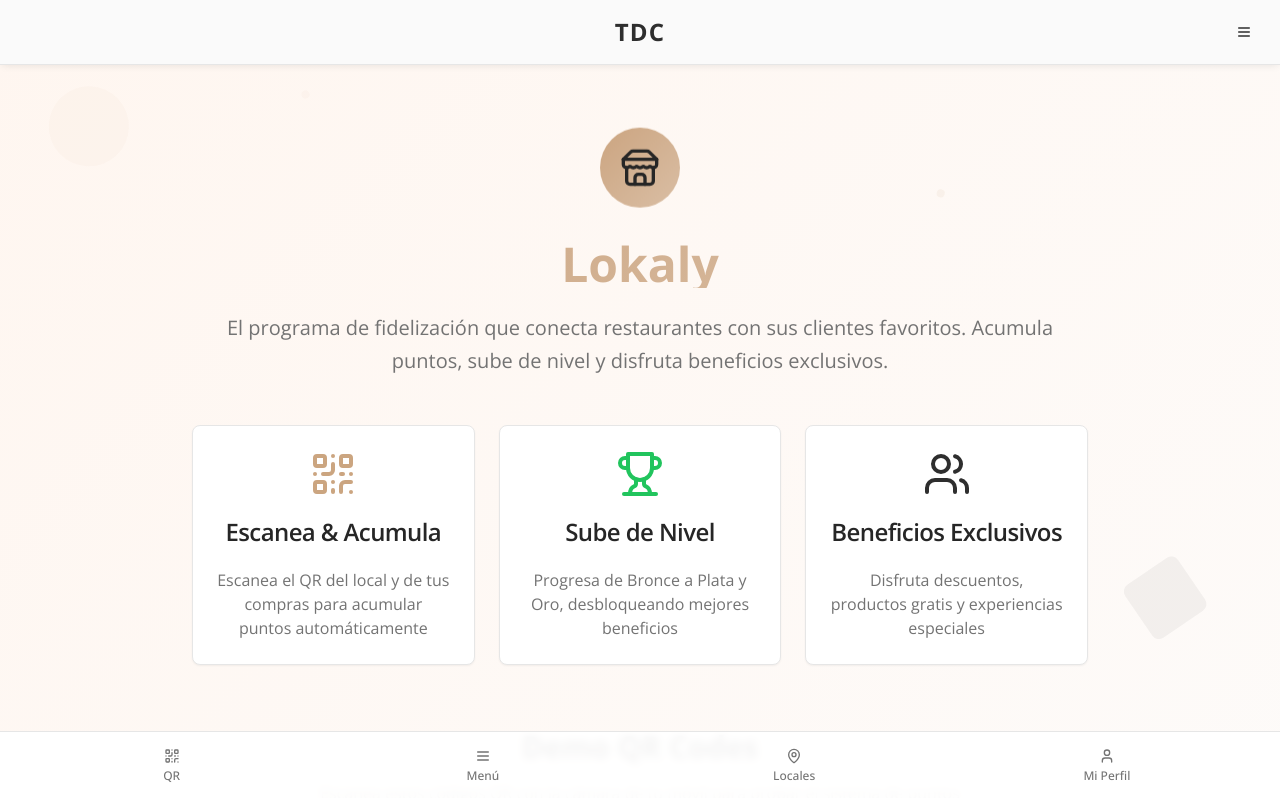
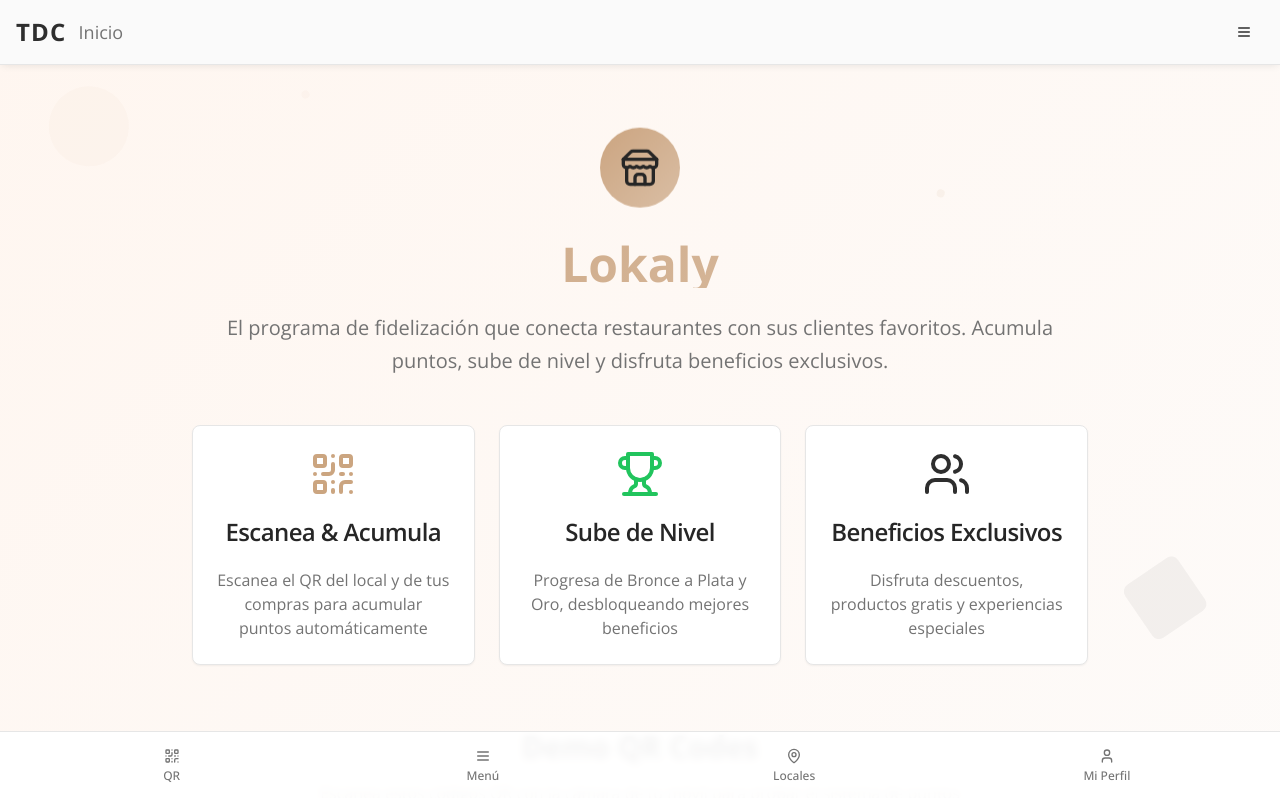
Before and after one commit to nicodeangelis/lokaly_cliente, a React (Vite) app: page / in a window 1280 px wide. Shown: the top 798 px of the page. Built offline with nearby package versions, Linux system fonts and the light colour scheme.

Commit message:
Align logo and add route
Move the logo to the left and display the current route next to it. For example, if the user is on the Menu page, it will show "LOGO Menu".

```diff
--- a/src/components/TopNavigation.tsx
+++ b/src/components/TopNavigation.tsx
@@ -1,19 +1,50 @@
 import { Menu } from 'lucide-react';
 import { Button } from '@/components/ui/button';
+import { useLocation } from 'react-router-dom';
 
 export function TopNavigation() {
+  const location = useLocation();
+
+  const getPageName = () => {
+    const path = location.pathname;
+    switch (path) {
+      case '/':
+      case '/app':
+      case '/app/home':
+        return 'Inicio';
+      case '/app/menu':
+        return 'Menú';
+      case '/app/scan':
+        return 'Escanear';
+      case '/app/benefits':
+        return 'Beneficios';
+      case '/app/locations':
+        return 'Locales';
+      case '/app/dashboard':
+        return 'Dashboard';
+      case '/app/staff':
+        return 'Staff';
+      case '/app/admin':
+        return 'Admin';
+      default:
+        return '';
+    }
+  };
+
   return (
     <header className="fixed top-0 left-0 right-0 bg-background/95 backdrop-blur-sm border-b border-border z-50 shadow-soft">
       <div className="container mx-auto px-4">
         <div className="flex items-center justify-between h-16">
-          {/* Empty space for balance */}
-          <div className="w-10"></div>
-
-          {/* Centered Logo */}
-          <div className="flex-1 flex justify-center">
+          {/* Logo and Page Name - Left Aligned */}
+          <div className="flex items-center gap-3">
             <h1 className="text-2xl font-bold text-secondary tracking-wider">
               TDC
             </h1>
+            {getPageName() && (
+              <span className="text-lg text-muted-foreground">
+                {getPageName()}
+              </span>
+            )}
           </div>
 
           {/* Hamburger Menu */}
```
